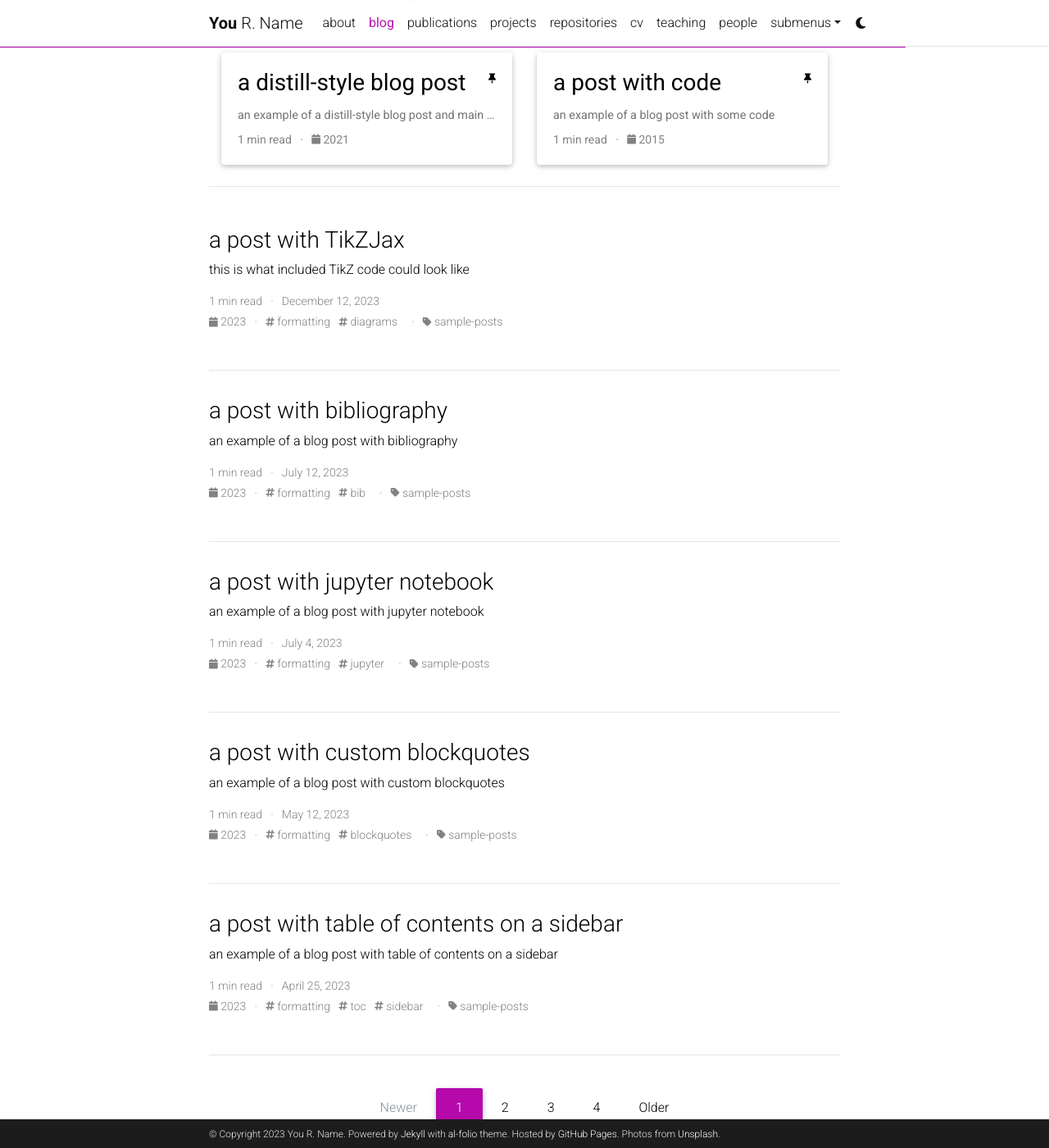
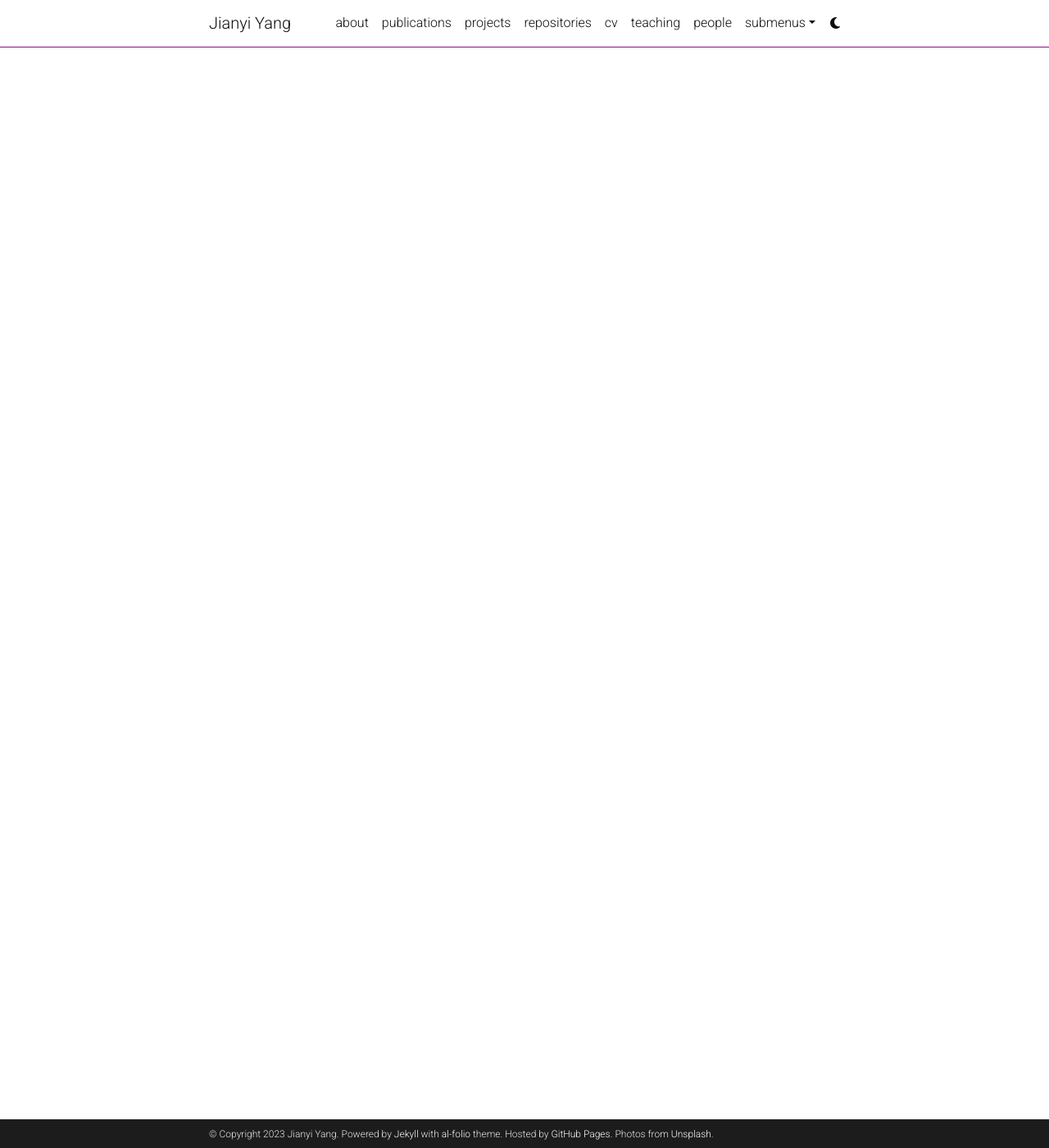
Before and after one commit to JYang-AI/jyang-ai.github.io, a Jekyll site: the page built from blog/index.html, in a window 1280 px wide and 1400 px high, scrolled down 385 px. Shown: the whole window at 82% size. Built offline with Jekyll 4.4.1, drawn with Linux system fonts in a browser that asks for light colours; the list of posts is cut into pages by our own code; comment, search, counter and statistics services are not loaded; a style sheet for code colours, icons or effects is not loaded; some of the changed text lies outside the part shown.

Commit message:
Update _config.yml

```diff
--- a/_config.yml
+++ b/_config.yml
@@ -2,11 +2,11 @@
 # Site settings
 # -----------------------------------------------------------------------------
 
-title: blank # the website title (if blank, full name will be used instead)
-first_name: You
-middle_name: R.
-last_name: Name
-email: you@example.com
+title: Jianyi Yang # the website title (if blank, full name will be used instead)
+first_name: Jianyi
+middle_name:
+last_name: Yang
+email: jyang239 at ucr dot edu
 description: > # the ">" symbol means to ignore newlines until "footer_text:"
   A simple, whitespace theme for academics. Based on [*folio](https://github.com/bogoli/-folio) design.
 footer_text: >
@@ -18,7 +18,7 @@
 lang: en # the language of your site (for example: en, fr, cn, ru, etc.)
 icon: ⚛️  # the emoji used as the favicon (alternatively, provide image name in /assets/img/)
 
-url: https://jianyiyang.github.io # the base hostname & protocol for your site
+url: https://jyang-ai.github.io/jianyiyang-ai.github.io # the base hostname & protocol for your site
 baseurl: # the subpath of your site, e.g. /blog/
 last_updated: false # set to true if you want to display last updated in the footer
 impressum_path:  # set to path to include impressum link in the footer, use the same path as permalink in a page, helps to conform with EU GDPR
@@ -120,18 +120,18 @@
 # Blog
 # -----------------------------------------------------------------------------
 
-blog_name: al-folio # blog_name will be displayed in your blog page
-blog_nav_title: blog # your blog must have a title for it to be displayed in the nav bar
-blog_description: a simple whitespace theme for academics
-permalink: /blog/:year/:title/
+# blog_name: al-folio # blog_name will be displayed in your blog page
+# blog_nav_title: blog # your blog must have a title for it to be displayed in the nav bar
+# blog_description: a simple whitespace theme for academics
+# permalink: /blog/:year/:title/
 
-# Pagination
-pagination:
-  enabled: true
+# # Pagination
+# pagination:
+#   enabled: false
 
-related_blog_posts:
-  enabled: true
-  max_related: 5
+# related_blog_posts:
+#   enabled: false
+#   max_related: 5
 
 # Giscus comments (RECOMMENDED)
 # Follow instructions on https://giscus.app/ to setup for your repo to fill out
@@ -272,8 +272,8 @@
 
 scholar:
 
-  last_name: [Einstein]
-  first_name: [Albert, A.]
+  last_name: [Yang]
+  first_name: [Jianyi]
 
   style: apa
   locale: en
```
